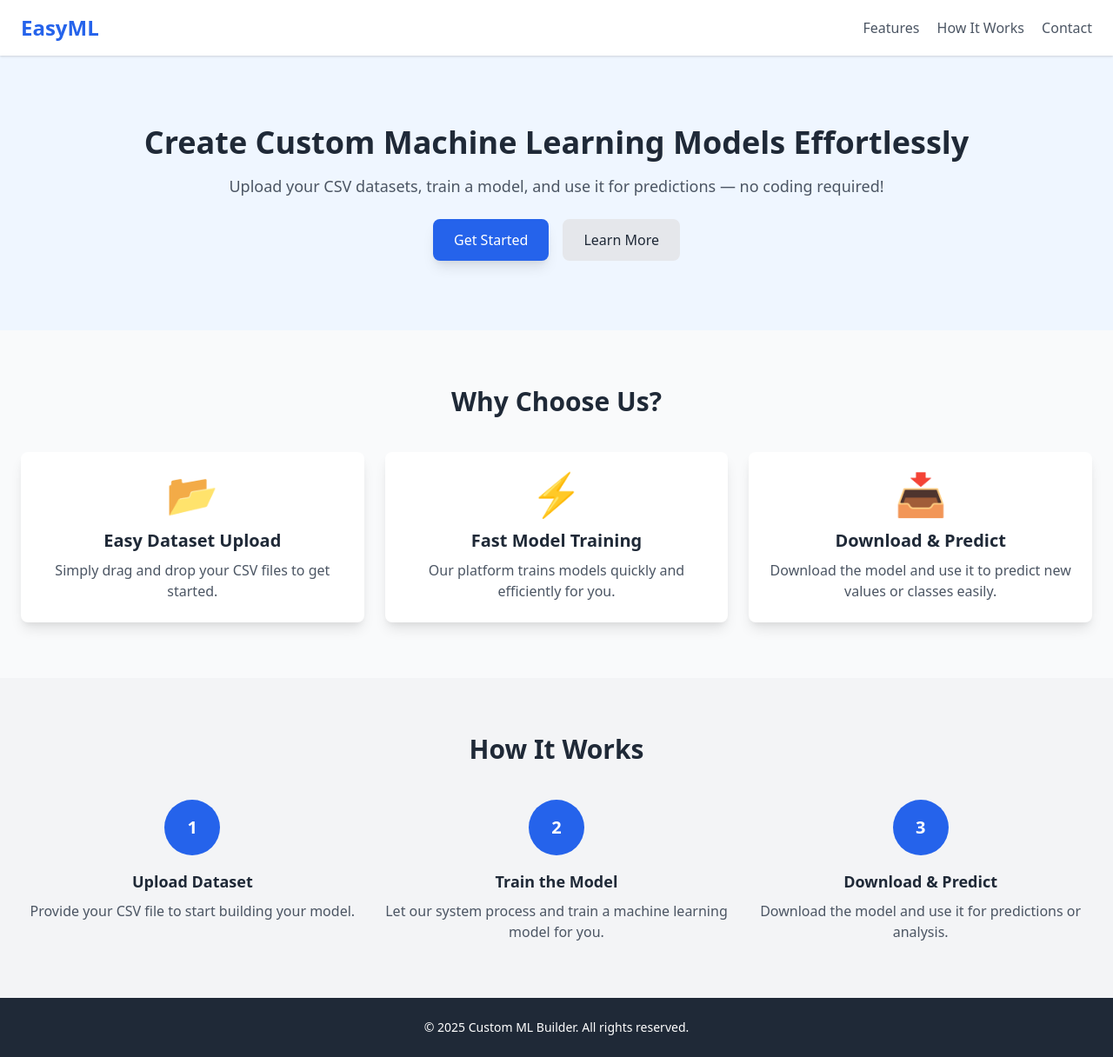
After one commit to Amalanilkumar282/EasyML-main, a Flask app: template Latest/templates/home.html in a window 1280 px wide. The commit adds this page. Shown: the whole page at 87% size. Run offline with Flask 3, Linux system fonts and the light colour scheme; the template is opened without the code that fills it, so the values that code supplies are empty; some libraries are stand-ins or nearby versions.

Commit message:
home page

```diff
--- /dev/null
+++ b/Latest/templates/home.html
@@ -0,0 +1,102 @@
+<!DOCTYPE html>
+<html lang="en">
+<head>
+    <meta charset="UTF-8">
+    <meta name="viewport" content="width=device-width, initial-scale=1.0">
+    <title>Custom ML Model Builder</title>
+    <link href="https://cdn.jsdelivr.net/npm/tailwindcss@2.2.19/dist/tailwind.min.css" rel="stylesheet">
+    <script src="https://cdnjs.cloudflare.com/ajax/libs/flowbite/1.6.4/flowbite.min.js" defer></script>
+    <script src="https://cdnjs.cloudflare.com/ajax/libs/gsap/3.12.2/gsap.min.js" defer></script>
+</head>
+<body class="bg-gray-50 text-gray-800 font-sans">
+    <script>
+        document.addEventListener("DOMContentLoaded", () => {
+            gsap.from("header", { duration: 1, y: -50, opacity: 0, ease: "power2.out" });
+            gsap.from(".hero-title", { duration: 1.2, y: 30, opacity: 0, ease: "power2.out", delay: 0.5 });
+            gsap.from(".hero-subtitle", { duration: 1.2, y: 30, opacity: 0, ease: "power2.out", delay: 0.7 });
+            gsap.from(".hero-buttons a", { duration: 1, scale: 0.8, opacity: 0, stagger: 0.2, ease: "back.out(1.7)", delay: 1 });
+            gsap.from("#features div", { duration: 1, y: 50, opacity: 0, stagger: 0.2, ease: "power2.out", scrollTrigger: { trigger: "#features", start: "top 80%" } });
+            gsap.from("#how-it-works div", { duration: 1, x: -50, opacity: 0, stagger: 0.3, ease: "power2.out", scrollTrigger: { trigger: "#how-it-works", start: "top 80%" } });
+        });
+    </script>
+
+    <!-- Navbar -->
+    <header class="bg-white shadow">
+        <div class="container mx-auto px-6 py-4 flex justify-between items-center">
+            <div class="text-2xl font-bold text-blue-600">EasyML</div>
+            <nav class="space-x-4">
+                <a href="#features" class="text-gray-600 hover:text-blue-600">Features</a>
+                <a href="#how-it-works" class="text-gray-600 hover:text-blue-600">How It Works</a>
+                <a href="#contact" class="text-gray-600 hover:text-blue-600">Contact</a>
+            </nav>
+        </div>
+    </header>
+
+    <!-- Hero Section -->
+    <section class="bg-blue-50 py-20">
+        <div class="container mx-auto px-6 text-center">
+            <h1 class="hero-title text-4xl font-bold text-gray-800">Create Custom Machine Learning Models Effortlessly</h1>
+            <p class="hero-subtitle text-lg text-gray-600 mt-4">Upload your CSV datasets, train a model, and use it for predictions — no coding required!</p>
+            <div class="hero-buttons mt-6 flex justify-center space-x-4">
+                <a href="#get-started" class="bg-blue-600 text-white px-6 py-3 rounded-lg shadow-lg hover:bg-blue-700">Get Started</a>
+                <a href="#how-it-works" class="bg-gray-200 text-gray-800 px-6 py-3 rounded-lg hover:bg-gray-300">Learn More</a>
+            </div>
+        </div>
+    </section>
+
+    <!-- Features Section -->
+    <section id="features" class="py-16">
+        <div class="container mx-auto px-6">
+            <h2 class="text-3xl font-bold text-center text-gray-800">Why Choose Us?</h2>
+            <div class="mt-10 grid grid-cols-1 md:grid-cols-3 gap-6">
+                <div class="bg-white p-6 shadow-lg rounded-lg text-center">
+                    <div class="text-blue-600 text-5xl mb-4">📂</div>
+                    <h3 class="text-xl font-bold">Easy Dataset Upload</h3>
+                    <p class="text-gray-600 mt-2">Simply drag and drop your CSV files to get started.</p>
+                </div>
+                <div class="bg-white p-6 shadow-lg rounded-lg text-center">
+                    <div class="text-blue-600 text-5xl mb-4">⚡</div>
+                    <h3 class="text-xl font-bold">Fast Model Training</h3>
+                    <p class="text-gray-600 mt-2">Our platform trains models quickly and efficiently for you.</p>
+                </div>
+                <div class="bg-white p-6 shadow-lg rounded-lg text-center">
+                    <div class="text-blue-600 text-5xl mb-4">📥</div>
+                    <h3 class="text-xl font-bold">Download & Predict</h3>
+                    <p class="text-gray-600 mt-2">Download the model and use it to predict new values or classes easily.</p>
+                </div>
+            </div>
+        </div>
+    </section>
+
+    <!-- How It Works Section -->
+    <section id="how-it-works" class="bg-gray-100 py-16">
+        <div class="container mx-auto px-6">
+            <h2 class="text-3xl font-bold text-center text-gray-800">How It Works</h2>
+            <div class="mt-10 grid grid-cols-1 md:grid-cols-3 gap-6">
+                <div class="flex flex-col items-center">
+                    <div class="bg-blue-600 text-white rounded-full h-16 w-16 flex justify-center items-center text-xl font-bold">1</div>
+                    <h3 class="text-lg font-bold mt-4">Upload Dataset</h3>
+                    <p class="text-gray-600 text-center mt-2">Provide your CSV file to start building your model.</p>
+                </div>
+                <div class="flex flex-col items-center">
+                    <div class="bg-blue-600 text-white rounded-full h-16 w-16 flex justify-center items-center text-xl font-bold">2</div>
+                    <h3 class="text-lg font-bold mt-4">Train the Model</h3>
+                    <p class="text-gray-600 text-center mt-2">Let our system process and train a machine learning model for you.</p>
+                </div>
+                <div class="flex flex-col items-center">
+                    <div class="bg-blue-600 text-white rounded-full h-16 w-16 flex justify-center items-center text-xl font-bold">3</div>
+                    <h3 class="text-lg font-bold mt-4">Download & Predict</h3>
+                    <p class="text-gray-600 text-center mt-2">Download the model and use it for predictions or analysis.</p>
+                </div>
+            </div>
+        </div>
+    </section>
+
+    <!-- Footer -->
+    <footer id="contact" class="bg-gray-800 text-white py-6">
+        <div class="container mx-auto px-6 text-center">
+            <p class="text-sm">&copy; 2025 Custom ML Builder. All rights reserved.</p>
+        </div>
+    </footer>
+</body>
+</html>
```
Also changed, not shown: Latest/templates/multilinear_reg_sample.html (+7 -3 lines), 13 other files.
